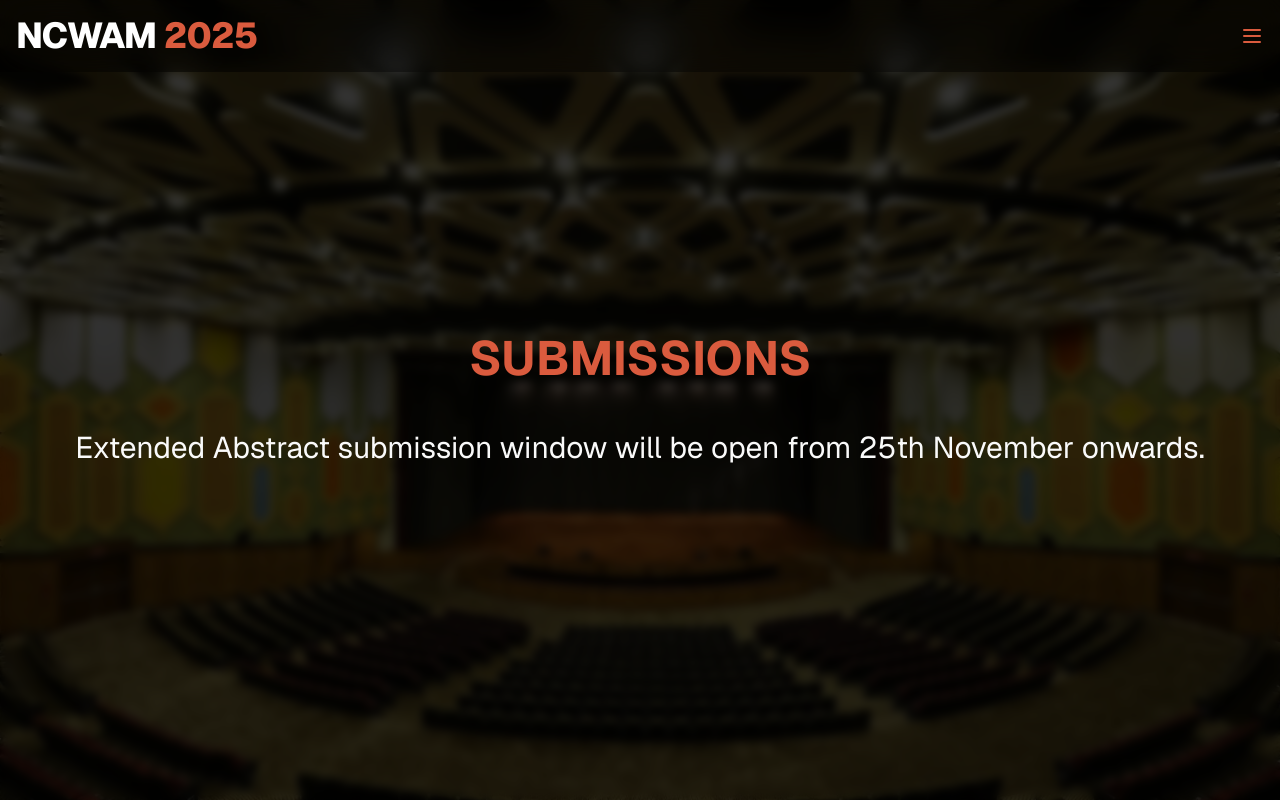
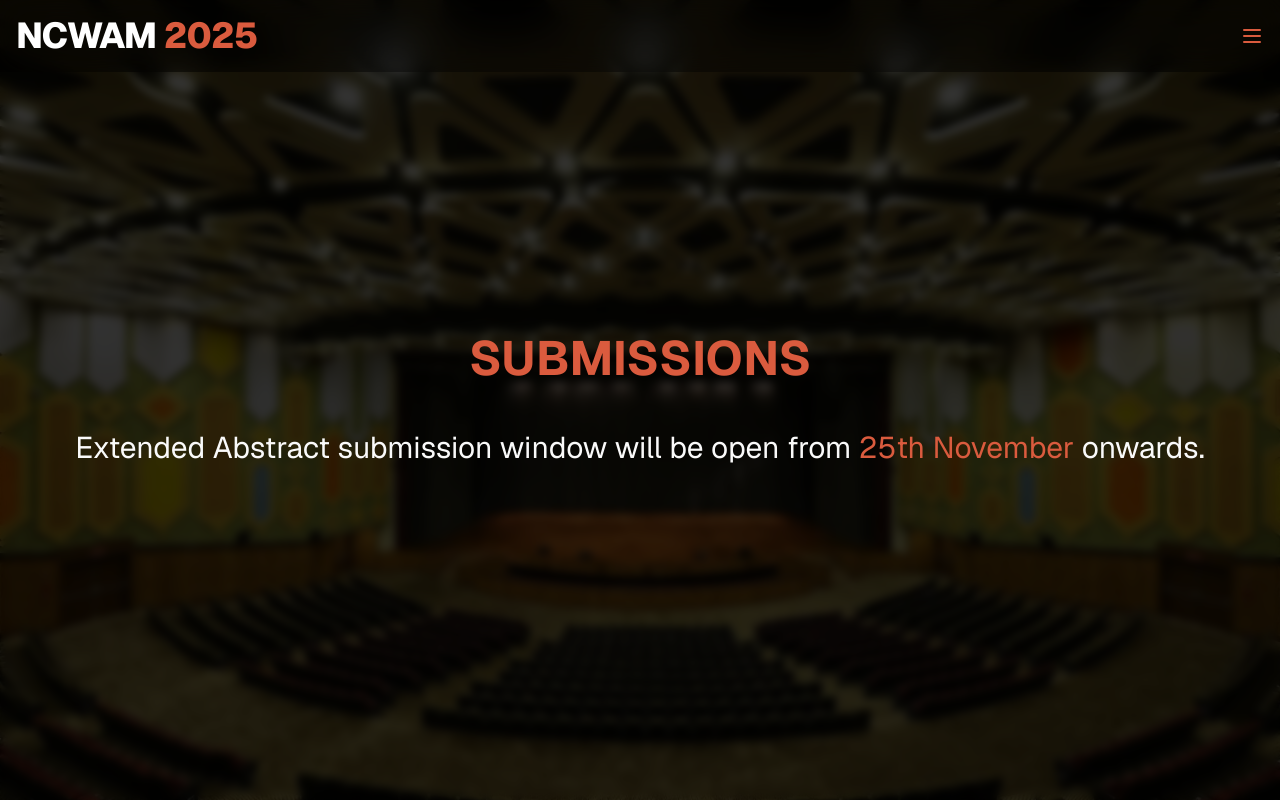
Before and after one commit to ncwam-bphc/website, a Next.js app: page /submissions in a window 1280 px wide. Built offline with nearby package versions, Linux system fonts and the light colour scheme.

Commit message:
submissions tab

```diff
--- a/src/app/submissions/page.tsx
+++ b/src/app/submissions/page.tsx
@@ -16,8 +16,8 @@ export default function AboutusPage() {
             </div>
           </div>
           <div className="text-center text-3xl">
-            Extended Abstract submission window will be open from 25th November
-            onwards.
+            Extended Abstract submission window will be open from{" "}
+            <span className="text-accent">25th November</span> onwards.
           </div>
         </Section>
       </main>
```
